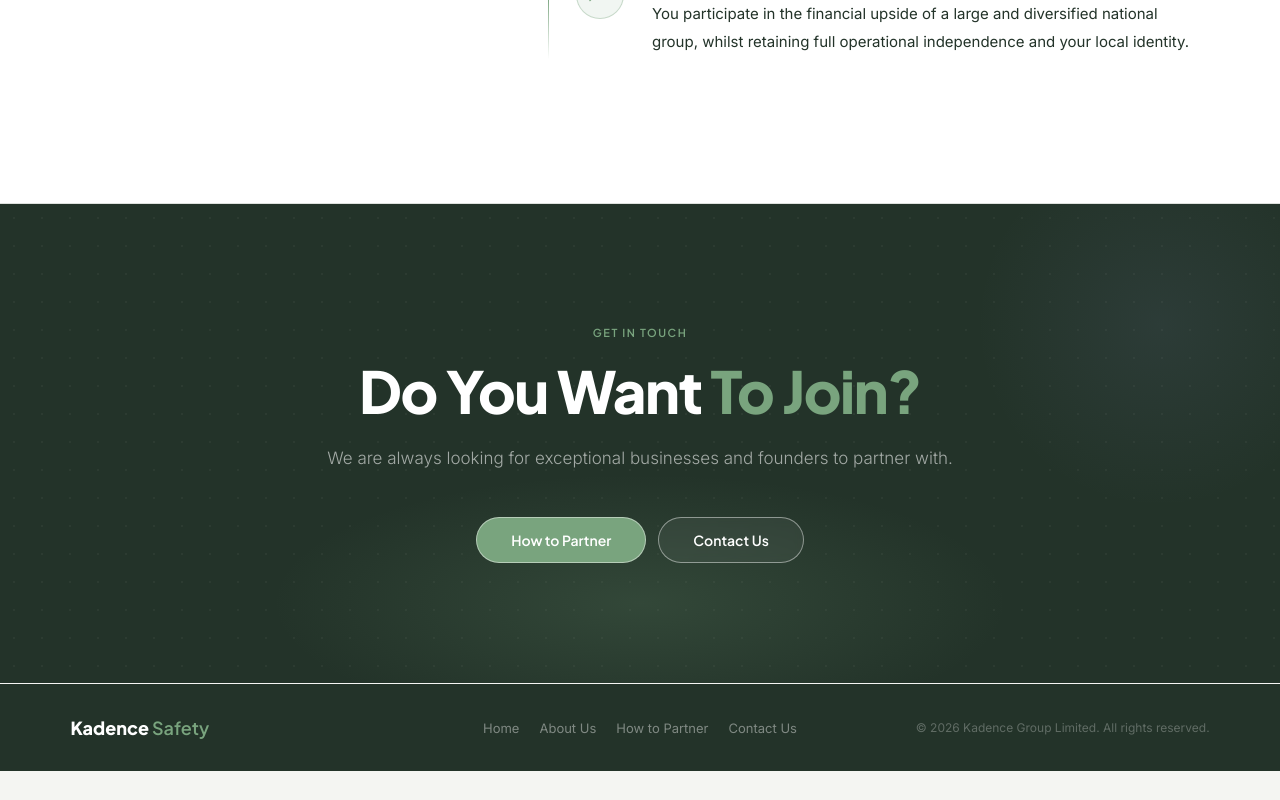
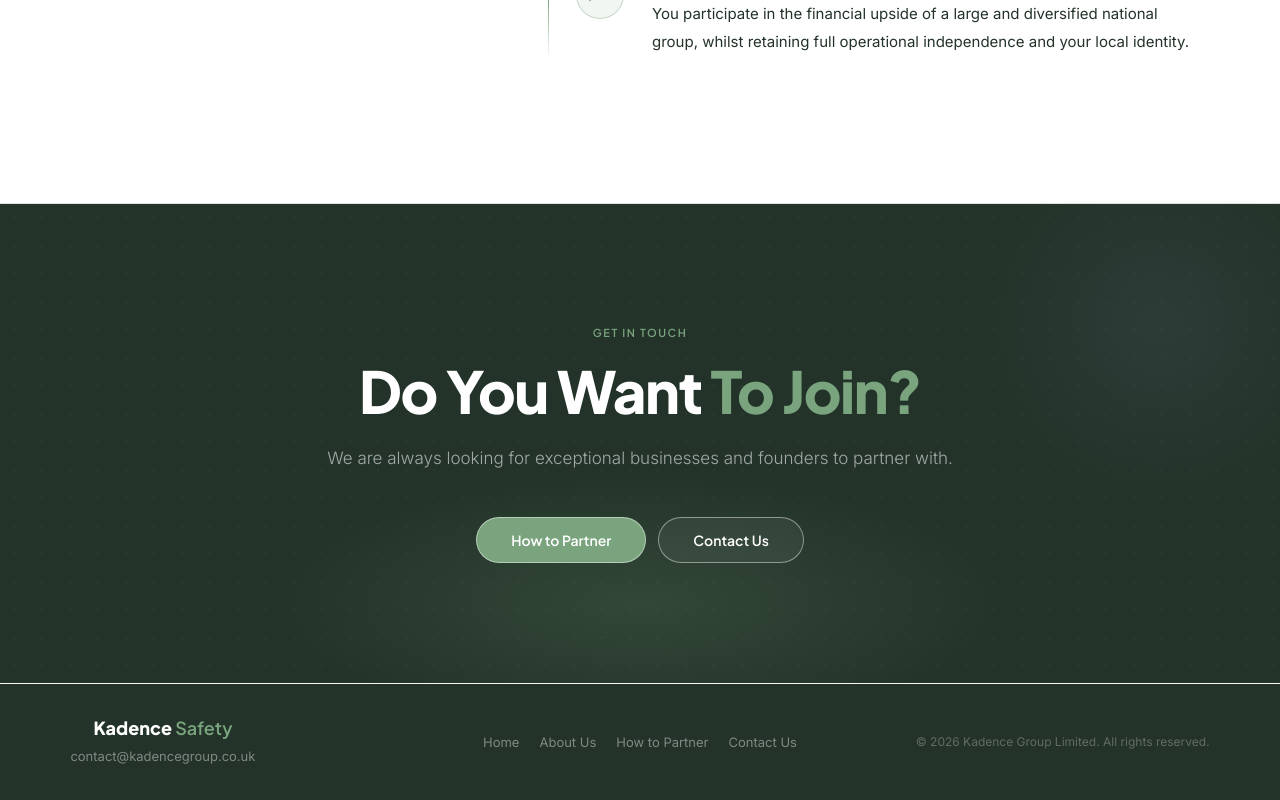
Before and after one commit to Guigs911/kadence-engineering, a React (Vite) app: page / in a window 1280 px wide. Shown: the part 3099-3899 px from the top of the page. Before the commit the page ends 3870 px from the top, so only its background shows below. Built offline with nearby package versions, Linux system fonts and the light colour scheme.

Commit message:
Updates 21-Feb

```diff
--- a/src/App.jsx
+++ b/src/App.jsx
@@ -88,6 +88,12 @@ const GlobalStyles = () => (
         .process-step-content { flex-direction: column !important; }
         /* Founder cards: reduce padding */
         .founder-info { padding: 20px !important; }
+      }
+
+      /* ── Form placeholder styling ── */
+      input::placeholder, textarea::placeholder {
+        color: ${T.muted};
+        opacity: 1;
       }
 
       /* ── Mobile drawer ── */
@@ -1254,7 +1260,7 @@ function ContactPage() {
     e.preventDefault();
     setStatus("sending");
     try {
-      const res = await fetch("https://formspree.io/f/YOUR_FORM_ID", {
+      const res = await fetch("https://formspree.io/f/xeelrzqy", {
         method: "POST",
         headers: { "Content-Type": "application/json", Accept: "application/json" },
         body: JSON.stringify({ name: form.name, email: form.email, phone: form.phone, message: form.message }),
@@ -1308,29 +1314,19 @@ function ContactPage() {
                     <svg viewBox="0 0 24 24" fill="none" stroke="#ffffff" strokeWidth="2.5" strokeLinecap="round" strokeLinejoin="round" width="24" height="24"><polyline points="20 6 9 17 4 12"/></svg>
                   </div>
                   <h3 style={{ fontFamily: "'Plus Jakarta Sans', sans-serif", fontWeight: 700, fontSize: "20px", color: T.forest, margin: 0 }}>Message Sent</h3>
-                  <p style={{ fontFamily: "'Inter', sans-serif", fontSize: "15px", color: T.muted, margin: 0, lineHeight: 1.7 }}>Thank you for getting in touch. We will get back to you within one business day.</p>
                 </div>
               ) : (
-                <form onSubmit={handleSubmit} style={{ display: "flex", flexDirection: "column", gap: "20px", flex: 1 }}>
+                <form onSubmit={handleSubmit} style={{ display: "flex", flexDirection: "column", gap: "16px", flex: 1 }}>
                   {/* Name + Phone row */}
                   <div style={{ display: "grid", gridTemplateColumns: "1fr 1fr", gap: "16px" }}>
-                    <div>
-                      <label style={{ fontFamily: "'Plus Jakarta Sans', sans-serif", fontWeight: 600, fontSize: "13px", color: T.forest, display: "block", marginBottom: "8px", letterSpacing: "0.02em" }}>
-                        Full Name <span style={{ color: T.sage }}>*</span>
-                      </label>
                     <input
                       type="text" name="name" required
                       value={form.name} onChange={handleChange}
-                        placeholder="Full Name"
+                      placeholder="Full Name *"
                       style={inputStyle}
                       onFocus={e => e.target.style.borderColor = T.sage}
                       onBlur={e => e.target.style.borderColor = T.sageBorder}
                     />
-                    </div>
-                    <div>
-                      <label style={{ fontFamily: "'Plus Jakarta Sans', sans-serif", fontWeight: 600, fontSize: "13px", color: T.forest, display: "block", marginBottom: "8px", letterSpacing: "0.02em" }}>
-                        Phone Number
-                      </label>
                     <input
                       type="tel" name="phone"
                       value={form.phone} onChange={handleChange}
@@ -1340,38 +1336,27 @@ function ContactPage() {
                       onBlur={e => e.target.style.borderColor = T.sageBorder}
                     />
                   </div>
-                  </div>
 
                   {/* Email */}
-                  <div>
-                    <label style={{ fontFamily: "'Plus Jakarta Sans', sans-serif", fontWeight: 600, fontSize: "13px", color: T.forest, display: "block", marginBottom: "8px", letterSpacing: "0.02em" }}>
-                      Email Address <span style={{ color: T.sage }}>*</span>
-                    </label>
                   <input
                     type="email" name="email" required
                     value={form.email} onChange={handleChange}
-                      placeholder="Email Address"
+                    placeholder="Email Address *"
                     style={inputStyle}
                     onFocus={e => e.target.style.borderColor = T.sage}
                     onBlur={e => e.target.style.borderColor = T.sageBorder}
                   />
-                  </div>
 
                   {/* Message */}
-                  <div style={{ flex: 1, display: "flex", flexDirection: "column" }}>
-                    <label style={{ fontFamily: "'Plus Jakarta Sans', sans-serif", fontWeight: 600, fontSize: "13px", color: T.forest, display: "block", marginBottom: "8px", letterSpacing: "0.02em" }}>
-                      Your Message <span style={{ color: T.sage }}>*</span>
-                    </label>
                   <textarea
                     name="message" required
                     value={form.message} onChange={handleChange}
-                      placeholder="Tell us about your business and what you're looking for..."
+                    placeholder="Your Message *"
                     rows={6}
                     style={{ ...inputStyle, resize: "vertical", flex: 1, minHeight: "160px" }}
                     onFocus={e => e.target.style.borderColor = T.sage}
                     onBlur={e => e.target.style.borderColor = T.sageBorder}
                   />
-                  </div>
 
                   {status === "error" && (
                     <p style={{ fontFamily: "'Inter', sans-serif", fontSize: "14px", color: "#c0392b", margin: 0 }}>
@@ -1455,12 +1440,27 @@ function Footer({ setPage }) {
       padding: `32px ${S.gutter}`,
       display: "grid", gridTemplateColumns: "1fr auto 1fr", alignItems: "center", gap: "16px",
     }}>
+      <div style={{ display: "flex", flexDirection: "column", gap: "6px", justifySelf: "start" }}>
         <button
           onClick={() => setPage("home")}
-        style={{ fontFamily: "'Plus Jakarta Sans', sans-serif", fontWeight: 800, fontSize: "18px", color: "#ffffff", background: "none", border: "none", cursor: "pointer", padding: 0, justifySelf: "start" }}
+          style={{ fontFamily: "'Plus Jakarta Sans', sans-serif", fontWeight: 800, fontSize: "18px", color: "#ffffff", background: "none", border: "none", cursor: "pointer", padding: 0 }}
         >
           Kadence<span style={{ color: T.sage, fontWeight: 600 }}> Safety</span>
         </button>
+        <a
+          href="mailto:contact@kadencegroup.co.uk"
+          style={{
+            fontFamily: "'Inter', sans-serif", fontSize: "13px", fontWeight: 400,
+            color: "rgba(255,255,255,0.42)",
+            textDecoration: "none",
+            transition: "color 0.2s",
+          }}
+          onMouseEnter={e => e.currentTarget.style.color = "rgba(255,255,255,0.85)"}
+          onMouseLeave={e => e.currentTarget.style.color = "rgba(255,255,255,0.42)"}
+        >
+          contact@kadencegroup.co.uk
+        </a>
+      </div>
 
       <div style={{ display: "flex", gap: "20px", alignItems: "center", flexWrap: "wrap", justifyContent: "center" }}>
         {[
```
Also changed, not shown: .claude/settings.local.json. Lines whose indentation alone changed are shown as unchanged.
